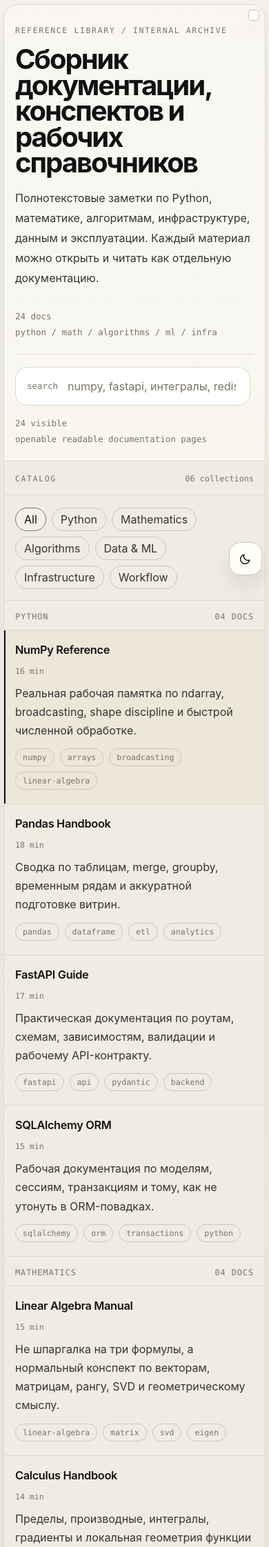
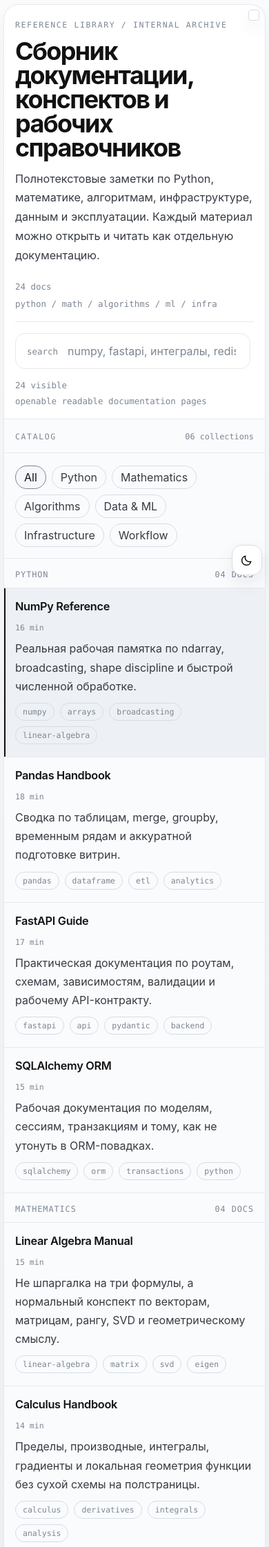
Before and after one commit to ObamaObama444/---, a PHP site: page / in a window 390 px wide. Shown: the top 2243 px of the page at 69% size. Run offline with PHP 8.4, Linux system fonts and the light colour scheme; data that the repository does not hold is empty.

Commit message:
Refine docs layout proportions and neutral light theme

```diff
--- a/assets/styles.css
+++ b/assets/styles.css
@@ -1,24 +1,24 @@
 :root {
-  --bg: #f2f0e8;
-  --bg-soft: #ece8de;
-  --panel: #f8f5ee;
-  --panel-soft: #fffdf8;
-  --panel-strong: #f0ece2;
+  --bg: #f5f6f8;
+  --bg-soft: #eef1f4;
+  --panel: #ffffff;
+  --panel-soft: #ffffff;
+  --panel-strong: #fafbfd;
   --control: #ffffff;
-  --control-strong: #f3efe5;
-  --surface-hover: #f4f0e6;
-  --surface-active: #ede7da;
-  --line: #dfd8cb;
-  --line-strong: #cfc6b7;
+  --control-strong: #f3f5f8;
+  --surface-hover: #f5f7fa;
+  --surface-active: #edf1f5;
+  --line: #e6e9ee;
+  --line-strong: #d7dde5;
   --text: #121212;
-  --text-soft: #343434;
-  --text-muted: #7a7468;
+  --text-soft: #373c43;
+  --text-muted: #7d8693;
   --accent: #101010;
   --accent-ink: #ffffff;
   --code-bg: #111111;
   --code-text: #f5f5f5;
   --overlay: rgba(10, 10, 10, 0.34);
-  --shadow: 0 28px 72px rgba(17, 17, 17, 0.08);
+  --shadow: 0 18px 48px rgba(15, 23, 42, 0.06);
   --mono:
     ui-monospace, "SFMono-Regular", "SF Mono", Menlo, Monaco, Consolas,
     "Liberation Mono", "Courier New", monospace;
@@ -113,7 +113,7 @@ a {
   border: 1px solid var(--line-strong);
   background: var(--panel-soft);
   color: var(--text);
-  box-shadow: 0 16px 28px rgba(0, 0, 0, 0.08);
+  box-shadow: 0 10px 24px rgba(15, 23, 42, 0.08);
   cursor: pointer;
 }
 
@@ -157,9 +157,9 @@ a {
 .theme-toggle {
   right: 16px;
   bottom: 16px;
-  width: 48px;
-  height: 48px;
-  border-radius: 16px;
+  width: 44px;
+  height: 44px;
+  border-radius: 14px;
 }
 
 .theme-toggle__sun,
@@ -192,12 +192,10 @@ html[data-theme="dark"] .theme-toggle__moon {
 
 .site-shell {
   width: min(1440px, calc(100% - 28px));
-  margin: 20px auto 34px;
+  margin: 18px auto 28px;
   border: 1px solid var(--line);
-  border-radius: 30px;
-  background:
-    linear-gradient(180deg, rgba(255, 255, 255, 0.22), transparent 18%),
-    var(--panel);
+  border-radius: 28px;
+  background: var(--panel);
   box-shadow: var(--shadow);
   overflow: hidden;
 }
@@ -213,16 +211,16 @@ html[data-theme="dark"] .theme-toggle__moon {
 }
 
 .masthead {
-  padding: 30px 32px 24px;
+  padding: 22px 28px 18px;
   border-bottom: 1px solid var(--line);
 }
 
 .masthead__row {
-  display: flex;
-  align-items: flex-end;
-  justify-content: space-between;
-  gap: 32px;
-  margin-top: 16px;
+  display: grid;
+  grid-template-columns: minmax(0, 1fr) auto;
+  align-items: end;
+  gap: 24px;
+  margin-top: 14px;
 }
 
 .masthead__copy {
@@ -230,25 +228,27 @@ html[data-theme="dark"] .theme-toggle__moon {
 }
 
 .masthead__copy h1 {
-  max-width: 14ch;
+  max-width: 16ch;
   margin: 0;
-  font-size: clamp(2.5rem, 4.4vw, 4.8rem);
-  line-height: 0.94;
+  font-size: clamp(2.25rem, 3.6vw, 3.9rem);
+  line-height: 0.97;
   font-weight: 700;
-  letter-spacing: -0.05em;
+  letter-spacing: -0.045em;
 }
 
 .masthead__copy p {
-  max-width: 74ch;
-  margin: 18px 0 0;
+  max-width: 60ch;
+  margin: 14px 0 0;
   color: var(--text-soft);
-  line-height: 1.82;
+  line-height: 1.72;
+  font-size: 1.01rem;
 }
 
 .masthead__stats {
   display: flex;
   flex-direction: column;
-  gap: 8px;
+  gap: 10px;
+  min-width: 260px;
   flex-shrink: 0;
   color: var(--text-muted);
   font-family: var(--mono);
@@ -260,9 +260,9 @@ html[data-theme="dark"] .theme-toggle__moon {
   display: flex;
   align-items: center;
   justify-content: space-between;
-  gap: 18px;
-  margin-top: 24px;
-  padding-top: 18px;
+  gap: 16px;
+  margin-top: 18px;
+  padding-top: 16px;
   border-top: 1px solid var(--line);
 }
 
@@ -272,10 +272,10 @@ html[data-theme="dark"] .theme-toggle__moon {
   grid-template-columns: auto minmax(0, 1fr);
   gap: 14px;
   align-items: center;
-  min-height: 56px;
+  min-height: 52px;
   padding: 0 16px;
   border: 1px solid var(--line);
-  border-radius: 18px;
+  border-radius: 14px;
   background: var(--control);
 }
 
@@ -391,8 +391,8 @@ html[data-theme="dark"] .theme-toggle__moon {
 .doc-item {
   width: 100%;
   display: grid;
-  gap: 12px;
-  padding: 18px 22px 20px;
+  gap: 10px;
+  padding: 16px 20px 18px;
   border: none;
   border-top: 1px solid var(--line);
   background: transparent;
@@ -883,11 +887,15 @@ html[data-theme="dark"] .theme-toggle__moon {
 }
 
 @media (max-width: 900px) {
-  .masthead__row,
   .toolbar,
   .doc-item__head {
     flex-direction: column;
     align-items: flex-start;
+  }
+
+  .masthead__row {
+    grid-template-columns: 1fr;
+    align-items: start;
   }
 
   .masthead__stats,
--- a/index.php
+++ b/index.php
@@ -48,7 +48,7 @@ $appVersion = (string) @filemtime(__DIR__ . "/assets/app.js");
           </div>
 
           <div class="masthead__stats">
-            <span id="doc-total-count">15 docs</span>
+            <span id="doc-total-count">24 docs</span>
             <span>python / math / algorithms / ml / infra</span>
           </div>
         </div>
@@ -65,7 +65,7 @@ $appVersion = (string) @filemtime(__DIR__ . "/assets/app.js");
           </label>
 
           <div class="toolbar__meta">
-            <span id="visible-doc-count">15 visible</span>
+            <span id="visible-doc-count">24 visible</span>
             <span>openable readable documentation pages</span>
           </div>
         </div>
@@ -75,7 +75,7 @@ $appVersion = (string) @filemtime(__DIR__ . "/assets/app.js");
         <aside class="catalog" aria-label="Каталог документации">
           <div class="catalog__head">
             <p class="eyebrow">Catalog</p>
-            <span id="category-count">05 collections</span>
+            <span id="category-count">06 collections</span>
           </div>
 
           <div id="category-filter" class="category-filter"></div>
```
Also changed, not shown: other parts of assets/styles.css (+26 -22 lines).
